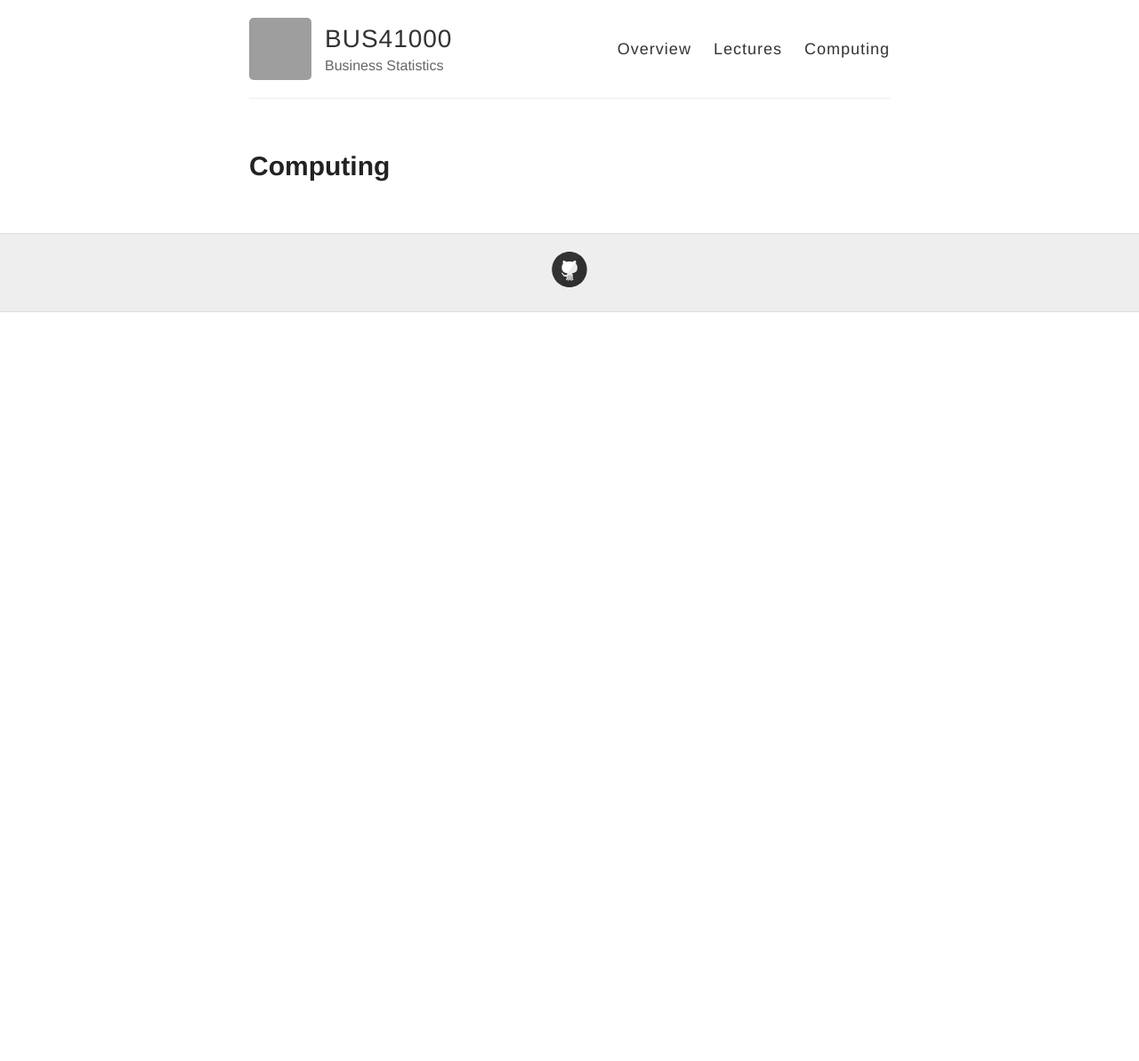
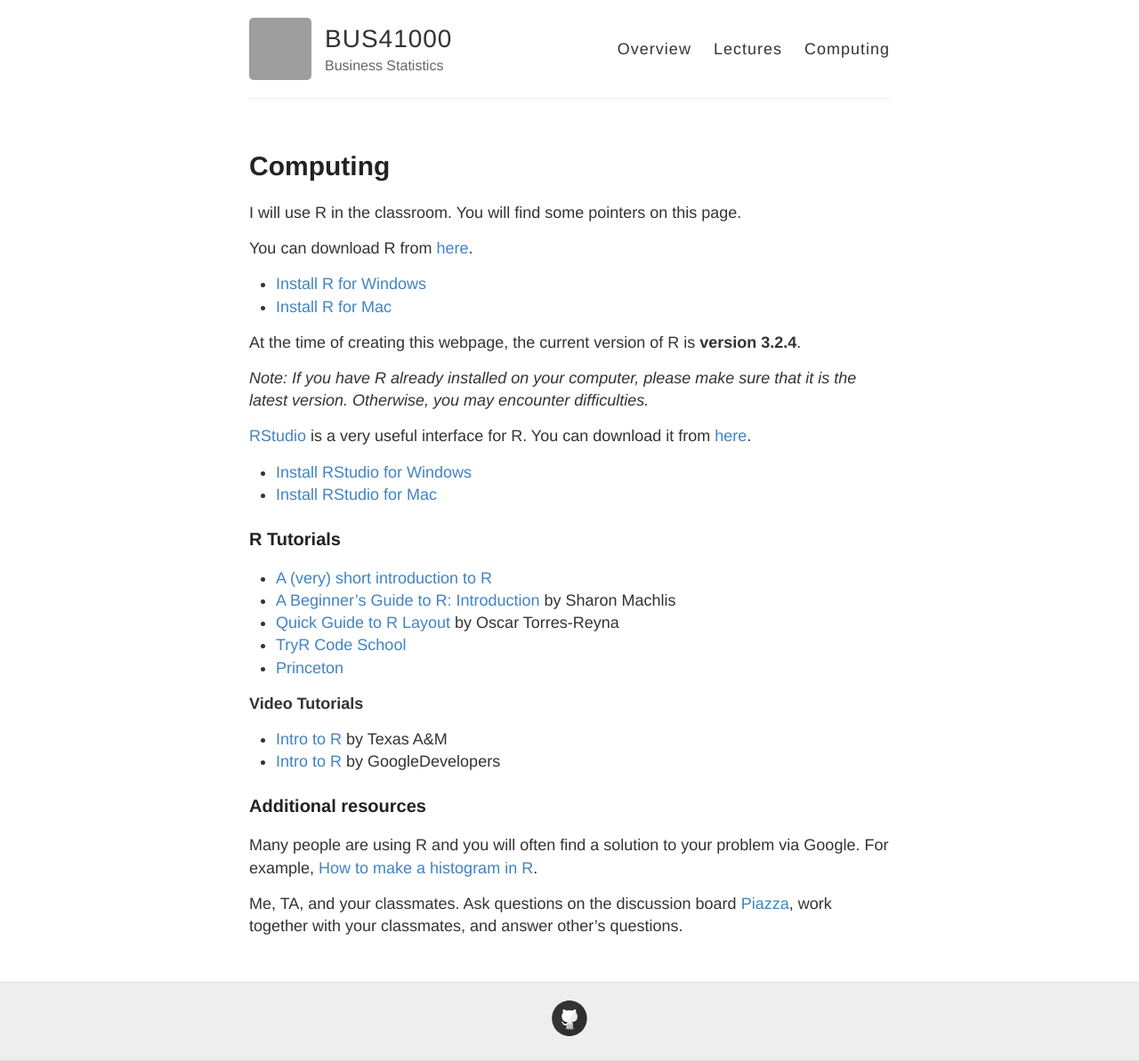
Before and after one commit to mlakolar/BUS41000, a Jekyll site: the page built from computing.md, in a window 1280 px wide. Shown: the whole page at 89% size. Built offline with Jekyll 4.4.1, drawn with Linux system fonts in a browser that asks for light colours; Markdown is read by kramdown in place of the engine named in the settings; before the commit the page ends 900 px from its top, so only the background shows below that; grey boxes are pictures that could not be loaded.

Commit message:
update computing notes

```diff
--- a/computing.md
+++ b/computing.md
@@ -3,3 +3,43 @@ layout: page
 title: Computing
 permalink: /computing/
 ---
+
+I will use R in the classroom.
+You will find some pointers on this page.
+
+You can download R from [here](https://www.r-project.org/).
+
+- [Install R for Windows](https://www.youtube.com/watch?v=A56PD8BSS0A)
+- [Install R for Mac](https://www.youtube.com/watch?v=ICGkG7Gg6j0)
+
+At the time of creating this webpage, the current version of R is **version 3.2.4**.
+
+_Note: If you have R already installed on your computer, please make sure that
+it is the latest version. Otherwise, you may encounter difficulties._
+
+[RStudio](https://www.rstudio.com/) is a very useful interface for R.
+You can download it from [here](https://www.rstudio.com/products/rstudio/download/).
+
+- [Install RStudio for Windows](https://www.youtube.com/watch?v=5ZbjUEg4a1g)
+- [Install RStudio for Mac](https://www.youtube.com/watch?v=buCEFFuLpYo)
+
+### R Tutorials
+
+- [A (very) short introduction to R](https://github.com/mlakolar/BUS41000/raw/master/files/Rintro.pdf)
+- [A Beginner's Guide to R: Introduction](http://www.computerworld.com/article/2497143/business-intelligence/business-intelligence-beginner-s-guide-to-r-introduction.html) by Sharon Machlis
+- [Quick Guide to R Layout](http://dss.princeton.edu/training/RStudio101.pdf) by Oscar Torres-Reyna
+- [TryR Code School](http://tryr.codeschool.com/)
+- [Princeton](http://data.princeton.edu/R/)
+
+**Video Tutorials**
+
+- [Intro to R](http://dist.stat.tamu.edu/pub/rvideos/)  by Texas A&M
+- [Intro to R](https://www.youtube.com/playlist?list=PLOU2XLYxmsIK9qQfztXeybpHvru-TrqAP) by GoogleDevelopers
+
+### Additional resources
+
+Many people are using R and you will often find a solution to your problem via Google.
+For example, [How to make a histogram in R](http://lmgtfy.com/?q=How+to+make+a+histogram+in+R).
+
+Me, TA, and your classmates. Ask questions on the discussion board [Piazza](https://piazza.com/chicagobooth/spring2016/bus41000/home),
+work together with your classmates, and answer other's questions.
```
Also changed, not shown: syllabus.md (+2 -2 lines).
